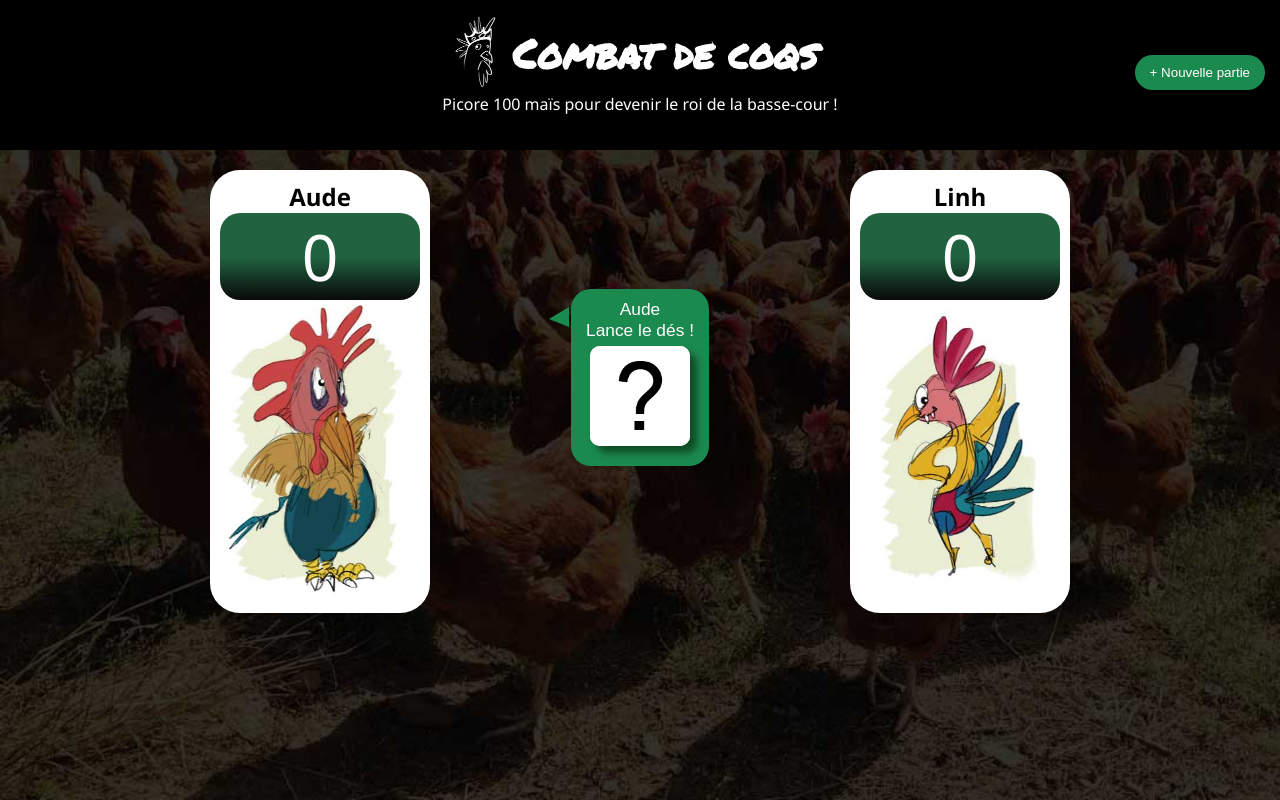
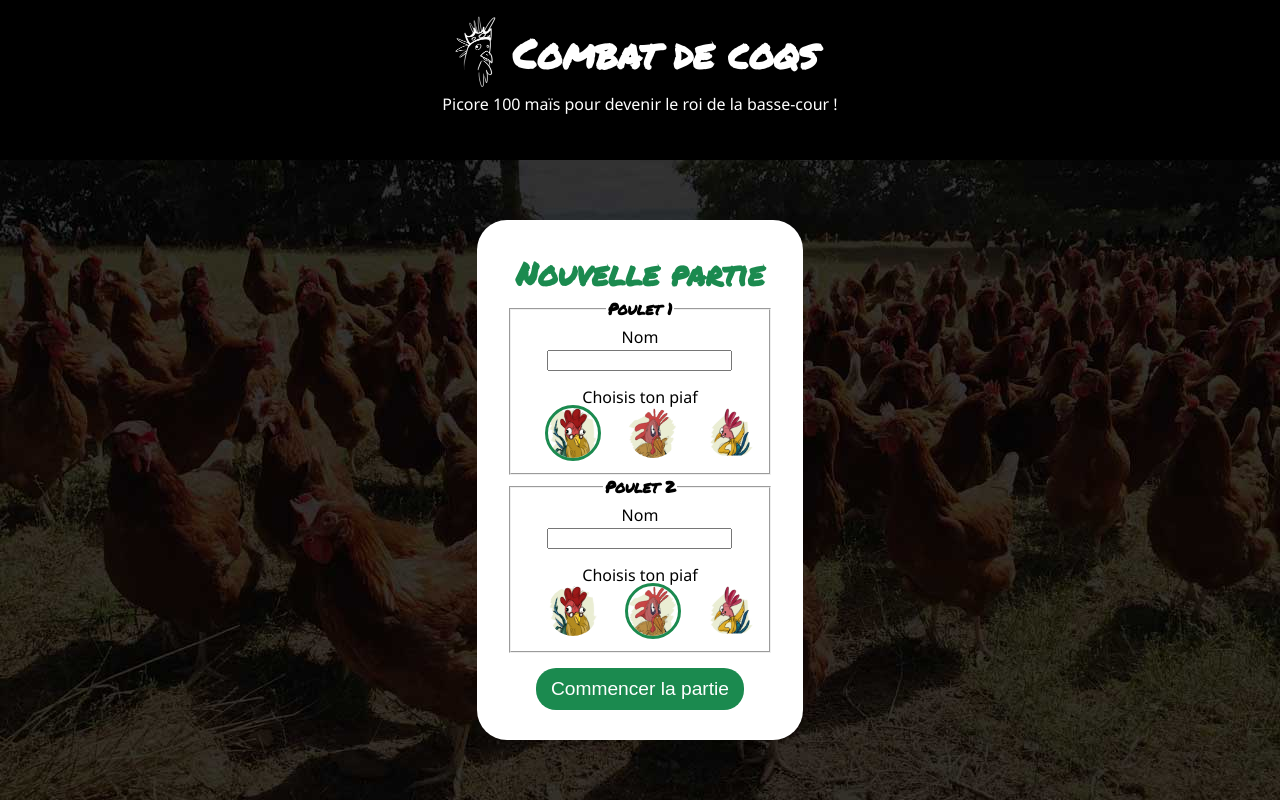
Before and after one commit to Auddde/jeu-de-d-s, a PHP site: page / in a window 1280 px wide. Run offline with PHP 8.4, Linux system fonts and the light colour scheme.

Commit message:
CSS ajustements

```diff
--- a/css/_fonts.scss
+++ b/css/_fonts.scss
@@ -13,10 +13,17 @@ h1 {
     margin: 10px;
     @extend %texte;
     font-family: 'Permanent Marker', cursive;
+    @media screen and (max-width:420px) {
+        font-size: 2em;
+        line-height: 1em;
+    }
 }
 
 h2 {
+    font-family: 'Permanent Marker', cursive;
+    font-size: 2em;
     margin : 0;
+    color : $primary;
 }
 
 .slogan {
@@ -29,3 +36,27 @@ h2 {
     color:green;
     padding-top:10px;
 }
+
+/* HIDE RADIO */
+
+[type=radio] {
+    opacity: 0;
+}
+
+  /* IMAGE STYLES */
+  [type=radio] + img {
+    cursor: pointer;
+  }
+
+  /* CHECKED STYLES */
+  [type=radio]:checked + img {
+    outline: 3px solid $primary;
+  }
+
+legend {
+    font-weight: bold;
+    font-family: 'Permanent Marker', cursive;
+}
+fieldset:first-child {
+    margin-bottom:15px;
+}
--- a/css/_icons.scss
+++ b/css/_icons.scss
@@ -35,11 +35,16 @@ button:hover {
     top: 40%;
 }
 
+.btn-startgame {
+    font-size: 1.2em;
+    margin-top: 15px;
+}
+
 // Avatar
 .avatar {
     width : 200px;
     @media screen and (max-width: $m) {
-        width: 100px;
+        width: 170px;
     }
 }
 
@@ -60,6 +65,9 @@ button:hover {
 }
 #dice {
     position: relative;
+    @media screen and (max-width: 550px) {
+        width: 90%;
+    }
 }
 
 // cursor
@@ -69,16 +77,33 @@ height : 10px;
 width : 10px;
 top: 18px;
 border-top : 12px solid transparent;
-border-bottom : 8px solid transparent;
+border-bottom : 12px solid transparent;
 position: absolute;
+@media screen and (max-width: 550px) {
+    transform : rotate(90deg);
+    top: -25px;
+}
 }
 
 .triangle1 {
     border-right : 20px solid $primary;
-    left: -22px
+    left: -22px;
+    @media screen and (max-width: 550px) {
+        left: 20%;
+    }
     }
 
 .triangle2 {
     border-left : 20px solid $primary;
-    right : -22px
+    right : -22px;
+    @media screen and (max-width: 550px) {
+        border-left : none;
+        border-right : 20px solid $primary;
+        right: 20%;
     }
+    }
+
+.thumbnail {
+    width: 50px;
+    border-radius: 50%
+}
--- a/css/_sections.scss
+++ b/css/_sections.scss
@@ -1,8 +1,30 @@
 header {
     background-color: black;
-    padding : 15px 0px 35px 0px;
+    padding : 15px 10px 35px 10px;
     text-align: center;
     color: white;
+    height: 20vh;
+
+}
+
+.game {
+    height:80vh;
+    background-image: url(../images/background.jpg);
+    background-size: cover;
+    background-repeat: no-repeat;
+}
+
+.pregame {
+    padding : 30px;
+    margin-bottom: 30px;
+    max-width: 350px;
+    max-height: 580px;
+}
+
+.error {
+    color: #760707;
+    background-color: #f7d3d3;
+    padding : 15px;
 }
 
 .screens {
@@ -13,6 +35,7 @@ header {
 
 .screen {
     width : 50%;
+    margin-bottom: 30px;
 }
 
 .interactive-game {
@@ -21,7 +44,7 @@ header {
     top: 30%;
     text-align: center;
     @media screen and (max-width: 550px) {
-        position:inherit;
+        position:sticky;
         width: 100%;
         text-align: center;
         margin-top: 15px;
--- a/css/style.css
+++ b/css/style.css
@@ -4,9 +4,6 @@
 }
 
 body {
-  background-image: url(../images/background.jpg);
-  background-size: cover;
-  background-repeat: no-repeat;
   margin: 0 auto;
   font-size: 16px;
   font-family: 'Segoe UI', Tahoma, Geneva, Verdana, sans-serif;
@@ -572,8 +569,18 @@ h1 {
   font-family: 'Permanent Marker', cursive;
 }
 
+@media screen and (max-width: 420px) {
+  h1 {
+    font-size: 2em;
+    line-height: 1em;
+  }
+}
+
 h2 {
+  font-family: 'Permanent Marker', cursive;
+  font-size: 2em;
   margin: 0;
+  color: #1b8a4f;
 }
 
 .slogan {
@@ -586,6 +593,30 @@ h2 {
   font-size: 1.5em;
   color: green;
   padding-top: 10px;
+}
+
+/* HIDE RADIO */
+[type=radio] {
+  opacity: 0;
+}
+
+/* IMAGE STYLES */
+[type=radio] + img {
+  cursor: pointer;
+}
+
+/* CHECKED STYLES */
+[type=radio]:checked + img {
+  outline: 3px solid #1b8a4f;
+}
+
+legend {
+  font-weight: bold;
+  font-family: 'Permanent Marker', cursive;
+}
+
+fieldset:first-child {
+  margin-bottom: 15px;
 }
 
 .icon-s {
@@ -622,13 +653,18 @@ button:hover {
   top: 40%;
 }
 
+.btn-startgame {
+  font-size: 1.2em;
+  margin-top: 15px;
+}
+
 .avatar {
   width: 200px;
 }
 
 @media screen and (max-width: 768px) {
   .avatar {
-    width: 100px;
+    width: 170px;
   }
 }
 
@@ -652,14 +688,28 @@ button:hover {
   position: relative;
 }
 
+@media screen and (max-width: 550px) {
+  #dice {
+    width: 90%;
+  }
+}
+
 .triangle {
   display: inline-block;
   height: 10px;
   width: 10px;
   top: 18px;
   border-top: 12px solid transparent;
-  border-bottom: 8px solid transparent;
+  border-bottom: 12px solid transparent;
   position: absolute;
+}
+
+@media screen and (max-width: 550px) {
+  .triangle {
+    -webkit-transform: rotate(90deg);
+            transform: rotate(90deg);
+    top: -25px;
+  }
 }
 
 .triangle1 {
@@ -667,16 +717,56 @@ button:hover {
   left: -22px;
 }
 
+@media screen and (max-width: 550px) {
+  .triangle1 {
+    left: 20%;
+  }
+}
+
 .triangle2 {
   border-left: 20px solid #1b8a4f;
   right: -22px;
 }
 
+@media screen and (max-width: 550px) {
+  .triangle2 {
+    border-left: none;
+    border-right: 20px solid #1b8a4f;
+    right: 20%;
+  }
+}
+
+.thumbnail {
+  width: 50px;
+  border-radius: 50%;
+}
+
 header {
   background-color: black;
-  padding: 15px 0px 35px 0px;
+  padding: 15px 10px 35px 10px;
   text-align: center;
   color: white;
+  height: 20vh;
+}
+
+.game {
+  height: 80vh;
+  background-image: url(../images/background.jpg);
+  background-size: cover;
+  background-repeat: no-repeat;
+}
+
+.pregame {
+  padding: 30px;
+  margin-bottom: 30px;
+  max-width: 350px;
+  max-height: 580px;
+}
+
+.error {
+  color: #760707;
+  background-color: #f7d3d3;
+  padding: 15px;
 }
 
 @media screen and (max-width: 550px) {
@@ -688,6 +778,7 @@ header {
 
 .screen {
   width: 50%;
+  margin-bottom: 30px;
 }
 
 .interactive-game {
@@ -699,7 +790,8 @@ header {
 
 @media screen and (max-width: 550px) {
   .interactive-game {
-    position: inherit;
+    position: -webkit-sticky;
+    position: sticky;
     width: 100%;
     text-align: center;
     margin-top: 15px;
--- a/css/style.scss
+++ b/css/style.scss
@@ -4,9 +4,6 @@
 }
 
 body {
-    background-image: url(../images/background.jpg);
-    background-size: cover;
-    background-repeat: no-repeat;
     margin: 0 auto;
     font-size: 16px;
     font-family: 'Segoe UI', Tahoma, Geneva, Verdana, sans-serif;
--- a/index.html
+++ b/index.html
@@ -17,24 +17,82 @@
                 <h1>Combat de coqs</h1>
             </div>
             <span class="slogan">Picore 100 maïs pour devenir le roi de la basse-cour !</span><br>
-            <button class= "btn-new">+ Nouvelle partie</button>
+            <button class= "btn-new" id="btnNew">+ Nouvelle partie</button>
         </div>
     </header>
 
-    <div class="container-fluid flex position-relative screens">
-        <div class="screen flex justifycontent-center">
+    <div class="container-fluid flex justifycontent-center alignitems-center game" id="pregame">
+
+            <div class="textalign-center alignitems-center pregame" style="background-color: white; margin:10px; border-radius : 30px; width: 80% height:80%">
+
+                <h2>Nouvelle partie</h2>
+
+                <form id="form">
+                    <div id="error" class="error"></div>
+                    <fieldset>
+                        <legend>Poulet 1</legend>
+                        <label for="name">Nom</label><br>
+                        <input type="text" name="name" id="name1" required minlength="4" maxlength="8" style="margin-bottom: 15px;"><br>
+                        Choisis ton piaf<br>
+                        <label>
+                            <input type="radio" name="volaille1" value="poulet1" checked>
+                            <img src="images/avatar1.gif" class="thumbnail">
+                        </label>
+
+                        <label>
+                            <input type="radio" name="volaille1" value="poulet2">
+                            <img src="images/avatar2.gif"  class="thumbnail">
+                        </label>
+
+                        <label>
+                            <input type="radio" name="volaille1" value="poulet3">
+                            <img src="images/avatar3.gif"  class="thumbnail">
+                        </label>
+                    </fieldset>
+                    <fieldset>
+                        <legend>Poulet 2</legend>
+                        <label for="name">Nom</label><br>
+                        <input type="text" name="name" id="name2" required minlength="4" maxlength="8" style="margin-bottom: 15px;"><br>
+
+                        <span style="margin-top:200px">Choisis ton piaf</span><br>
+                        <label>
+                            <input type="radio" name="volaille2" value="poulet1">
+                            <img src="images/avatar1.gif" class="thumbnail">
+                        </label>
+
+                        <label>
+                            <input type="radio" name="volaille2" value="poulet2" checked>
+                            <img src="images/avatar2.gif" class="thumbnail">
+                        </label>
+
+                        <label>
+                            <input type="radio" name="volaille2" value="poulet3">
+                            <img src="images/avatar3.gif" class="thumbnail">
+                        </label>
+                    </fieldset>
+
+                </form>
+
+                <button class="btn-startgame" id="startGame">Commencer la partie</button>
+
+            </div>
+
+    </div>
+
+    <div class="container-fluid flex position-relative screens game" id="game">
+        <div class="screen flex justifycontent-center alignitems-center">
             <div class="textalign-center" style="background-color: white; padding:10px; margin-top:20px; border-radius : 30px;">
                 <h2 id="player1"></h2>
                 <div class="total-player"  id="player1Global">0</div>
-                <img src="images/poulet2.jpg" class="avatar">
+                <div id="avatar1"></div>
             </div>
         </div>
 
-        <div class="screen flex justifycontent-center">
+        <div class="screen flex justifycontent-center alignitems-center ">
             <div class="textalign-center" style="background-color: white; padding:10px; margin-top:20px; border-radius : 30px;">
                 <h2 id="player2"></h2>
                 <div class="total-player" id="player2Global">0</div>
-                <img src="images/poulet3.jpg" class="avatar">
+                <div id="avatar2"></div>
             </div>
         </div>
 
```
Also changed, not shown: js/script.js (+92 -21 lines), images/avatar1.gif (added), images/avatar1.png (deleted), images/avatar2.gif (added), images/avatar3.gif (added), 1 other file.
